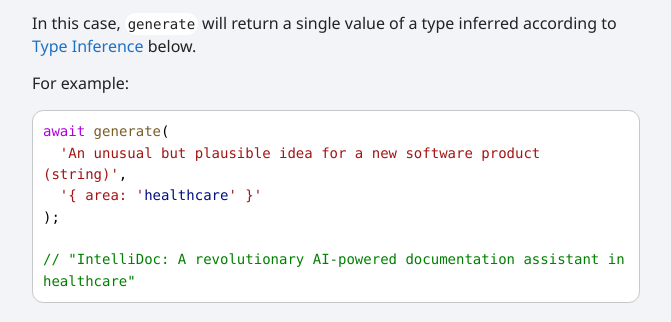
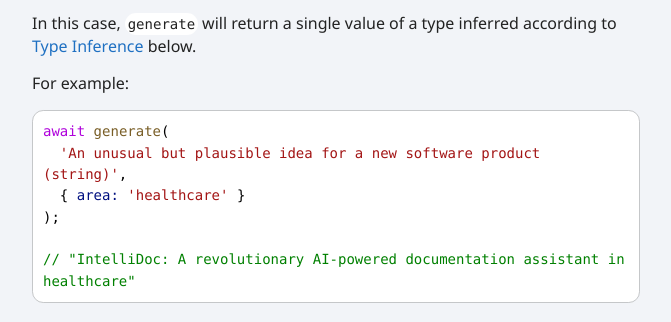
Before and after one commit to losideadores/almostmagic2, a website: page docs/index.html in a window 1280 px wide. Shown: the part 2341-2663 px from the top of the page, without its empty margins (272-943 px from the left). Drawn offline with Linux system fonts and the light colour scheme.

Commit message:
fix example

```diff
--- a/docs/index.html
+++ b/docs/index.html
@@ -33,7 +33,7 @@
 <a id="md:single-string-specs" class="tsd-anchor"></a><h3><a href="#md:single-string-specs">Single-string specs</a></h3><p>If you provide a single string as the output specifications, <code>almostmagic</code> will treat it as a description of what you want to generate.</p>
 <p>In this case, <code>generate</code> will return a single value of a type inferred according to <a href="#md:type-inference">Type Inference</a> below.</p>
 <p>For example:</p>
-<pre><code class="language-typescript"><span class="hl-3">await</span><span class="hl-1"> </span><span class="hl-0">generate</span><span class="hl-1">(</span><br/><span class="hl-1">  </span><span class="hl-2">&#39;An unusual but plausible idea for a new software product (string)&#39;</span><span class="hl-1">, </span><br/><span class="hl-1">  </span><span class="hl-2">&#39;{ area: &#39;</span><span class="hl-4">healthcare</span><span class="hl-2">&#39; }&#39;</span><br/><span class="hl-1">);</span><br/><br/><span class="hl-6">// &quot;IntelliDoc: A revolutionary AI-powered documentation assistant in healthcare&quot;</span>
+<pre><code class="language-typescript"><span class="hl-3">await</span><span class="hl-1"> </span><span class="hl-0">generate</span><span class="hl-1">(</span><br/><span class="hl-1">  </span><span class="hl-2">&#39;An unusual but plausible idea for a new software product (string)&#39;</span><span class="hl-1">, </span><br/><span class="hl-1">  { </span><span class="hl-4">area:</span><span class="hl-1"> </span><span class="hl-2">&#39;healthcare&#39;</span><span class="hl-1"> }</span><br/><span class="hl-1">);</span><br/><br/><span class="hl-6">// &quot;IntelliDoc: A revolutionary AI-powered documentation assistant in healthcare&quot;</span>
 </code><button>Copy</button></pre>
 <a id="md:array-specs" class="tsd-anchor"></a><h3><a href="#md:array-specs">Array specs</a></h3><p>If you provide an array of strings as the output specifications, <code>almostmagic</code> will treat each string as the <em>name</em> (not description) of a property you want to generate. For example:</p>
 <pre><code class="language-typescript"><span class="hl-3">await</span><span class="hl-1"> </span><span class="hl-0">generate</span><span class="hl-1">(</span><br/><span class="hl-1">  [</span><span class="hl-2">&#39;name&#39;</span><span class="hl-1">, </span><span class="hl-2">&#39;tagline&#39;</span><span class="hl-1">, </span><span class="hl-2">&#39;pitch&#39;</span><span class="hl-1">],</span><br/><span class="hl-1">  { </span><span class="hl-4">area:</span><span class="hl-1"> </span><span class="hl-2">&#39;education&#39;</span><span class="hl-1"> }</span><br/><span class="hl-1">);</span><br/><br/><span class="hl-6">// {</span><br/><span class="hl-6">//   name: &quot;Edulite&quot;,</span><br/><span class="hl-6">//   tagline: &quot;Navigate the path of knowledge&quot;,</span><br/><span class="hl-6">//   pitch: &quot;Empowering learners through innovative educational solutions. Edulite, your trusted companion in the world of education. Discover new possibilities and achieve academic excellence with our personalized learning experience. Join our community and unlock your true potential today!&quot;</span><br/><span class="hl-6">// }</span>
```
Also changed, not shown: README.md.
